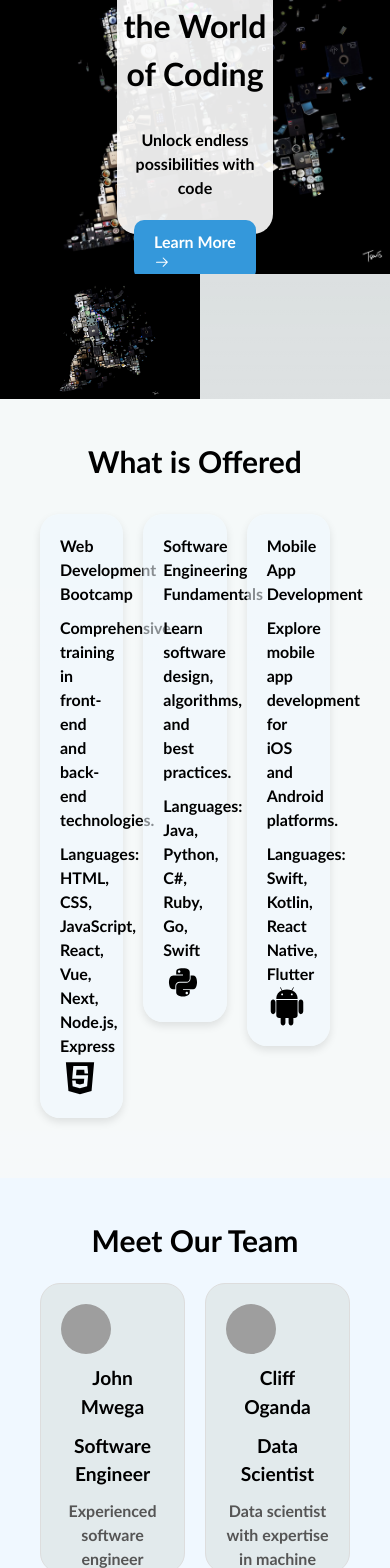
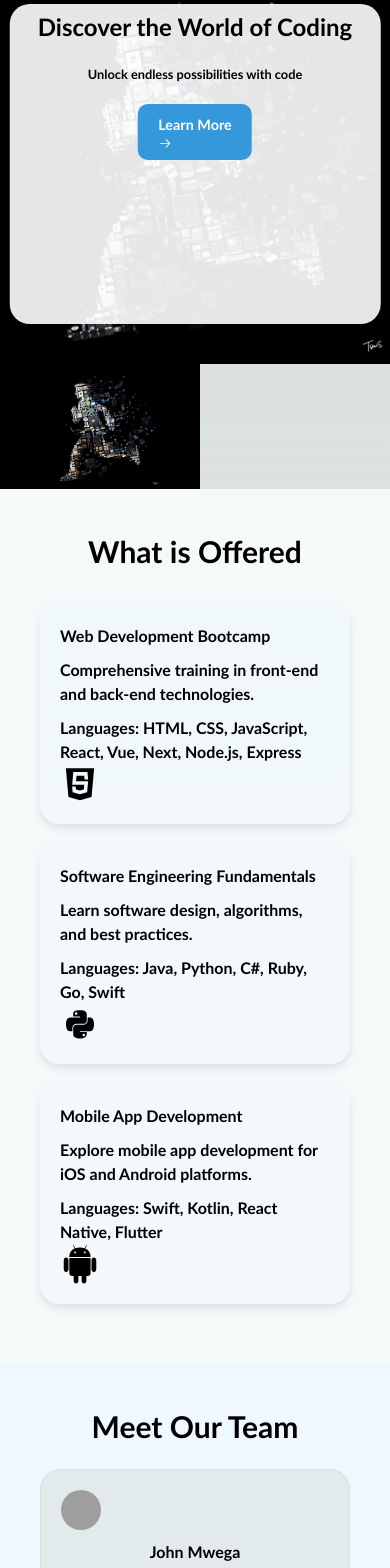
Before and after one commit to Dangoo2002/Wanakacha-Co, a Next.js app: page / in a window 390 px wide. Shown: the part 240-1808 px from the top of the page. Built offline with nearby package versions, Linux system fonts and the light colour scheme; grey boxes are pictures that could not be loaded.

Commit message:
made it responsive

```diff
--- a/app/author/author.module.css
+++ b/app/author/author.module.css
@@ -43,7 +43,7 @@
   position: relative;
   top: 40px;
 }
-  .desc{
+.desc {
   margin-bottom: 15px;
   position: relative;
   top: 40px;
@@ -71,3 +71,51 @@
     font-size: 1rem; /* Adjusted font size for small screens */
   }
 }
+@media screen and (max-width: 768px) {
+  .authorSection {
+    flex-direction: column;
+    text-align: center;
+  }
+}
+
+/* Media query for screens smaller than 480px */
+@media screen and (max-width: 480px) {
+  .authorSection {
+    padding: 20px;
+  }
+}
+
+.authorPhoto {
+  border-radius: 50%;
+  width: 150px;
+  height: 150px;
+  object-fit: cover;
+  box-shadow: 0 0 10px rgba(0, 0, 0, 0.2);
+}
+
+.authorInfo {
+  max-width: 600px;
+  text-align: center;
+  color: black;
+  box-shadow: inset;
+  border-radius: 20px;
+  background-color: rgba(245, 245, 220, 0.897);
+  height: 300px;
+}
+
+.authorName,
+.authorPosition,
+.desc {
+  margin-bottom: 15px;
+  text-align: center;
+}
+
+/* Adjust positioning for smaller screens */
+@media screen and (max-width: 768px) {
+  .authorName,
+  .authorPosition,
+  .desc {
+    position: static;
+    top: 0;
+  }
+}
--- a/app/carousell/carousell.module.css
+++ b/app/carousell/carousell.module.css
@@ -6,7 +6,6 @@
   overflow: hidden;
   font-family: "Trebuchet MS", "Lucida Sans Unicode", "Lucida Grande",
     "Lucida Sans", Arial, sans-serif;
-
 }
 
 .overlay {
@@ -24,7 +23,6 @@
   height: 80%;
   font-weight: bold;
 }
-
 
 .overlay h3 {
   font-size: 2rem;
@@ -52,7 +50,7 @@
   position: relative;
   top: 60px;
 }
-  .learnMoreButton:hover{
+.learnMoreButton:hover {
   background-color: rgb(0, 89, 255);
 }
 
@@ -72,6 +70,47 @@
     0.5
   ); /* Add a semi-transparent black background */
 }
+@media screen and (max-width: 760px) {
+  .overlay {
+    width: 90%; /* Adjusted for better responsiveness on smaller screens */
+    height: 70%; /* Adjusted for better responsiveness on smaller screens */
+  }
+
+  .overlay h3 {
+    top: 10px; /* Adjusted for better positioning on smaller screens */
+  }
+
+  .overlay p {
+    top: 20px; /* Adjusted for better positioning on smaller screens */
+  }
+
+  .learnMoreButton {
+    top: 20px; /* Adjusted for better positioning on smaller screens */
+  }
+}
+
+/* Media query for screens smaller than 468px */
+@media screen and (max-width: 468px) {
+  .overlay {
+    width: 95%; /* Adjusted for better responsiveness on smallest screens */
+    height: 80%; /* Adjusted for better responsiveness on smallest screens */
+  }
+
+  .overlay h3 {
+    font-size: 1.5rem; /* Adjusted font size for smallest screens */
+    top: 5px; /* Adjusted for better positioning on smallest screens */
+  }
+
+  .overlay p {
+    font-size: 0.8rem; /* Adjusted font size for smallest screens */
+    top: 15px; /* Adjusted for better positioning on smallest screens */
+  }
+
+  .learnMoreButton {
+    font-size: 0.9rem; /* Adjusted font size for smallest screens */
+    top: 15px; /* Adjusted for better positioning on smallest screens */
+  }
+}
 @media only screen and (max-width: 320px) {
   .section {
     height: 300px; /* Adjusted height for small screens */
--- a/app/catalog/catalog.module.css
+++ b/app/catalog/catalog.module.css
@@ -34,7 +34,6 @@
 .courseTitle {
   margin-bottom: 10px;
   font-weight: bolder;
-
 }
 
 .courseDescription {
@@ -92,3 +91,17 @@
     bottom: 10px;
   }
 }
+@media screen and (max-width: 768px) {
+  .courseCard {
+    width: calc(50% - 20px); /* Two cards per row with 20px margin between */
+    margin-right: 0; /* No margin on the right for smaller screens */
+  }
+}
+
+/* Media query for screens smaller than 480px */
+@media screen and (max-width: 480px) {
+  .courseCard {
+    width: 100%; /* Full width for one card per row */
+    margin-right: 0; /* No margin on the right for smallest screens */
+  }
+}
--- a/app/footer/footer.module.css
+++ b/app/footer/footer.module.css
@@ -51,6 +51,16 @@
   font-size: 14px;
   color: white;
 }
+@media screen and (max-width: 760px) {
+  .footer {
+    flex-direction: column; /* Change to a column layout on smaller screens */
+    align-items: center; /* Center content in a column layout */
+  }
+
+  .column {
+    max-width: 100%; /* Make columns full width on smaller screens */
+  }
+}
 @media only screen and (max-width: 320px) {
   .footer {
     flex-direction: column;
--- a/app/home.module.css
+++ b/app/home.module.css
@@ -5,5 +5,17 @@
   position: relative;
   top: 90px;
   font-weight: bold;
+}
+/* Media query for screens smaller than 760px */
+@media screen and (max-width: 760px) {
+  .logos {
+    top: 150px; /* Adjusted position for better visibility on smaller screens */
+  }
+}
 
+/* Media query for screens smaller than 468px */
+@media screen and (max-width: 468px) {
+  .logos {
+    top: 180px; /* Further adjusted position for smallest screens */
   }
+}
--- a/app/tutors/tutors.module.css
+++ b/app/tutors/tutors.module.css
@@ -33,7 +33,7 @@
   box-sizing: border-box; /* Include padding and border in the element's total width and height */
 }
 
-.memberName{
+.memberName {
   margin: 10px 0;
   font-size: 1.2rem;
   color: black;
@@ -45,12 +45,10 @@
   border-radius: 50%;
 }
 
-
 .memberTitle {
   margin: 10px 0;
   font-size: 1.2rem;
   color: black;
-
 }
 
 .memberDescription {
@@ -87,3 +85,46 @@
     width: 100%; /* Full width on small screens */
   }
 }
+@media screen and (max-width: 760px) {
+  .teamGrid {
+    grid-template-columns: 1fr; /* Display one column on screens smaller than 760px */
+  }
+}
+
+.teamCard {
+  text-align: center;
+  padding: 20px;
+  border: 1px solid #ddd;
+  border-radius: 20px;
+  background-color: #e2eaec;
+  width: 100%; /* Set a fixed width for the cards */
+  height: 290px; /* Set a fixed height for the cards */
+  box-sizing: border-box; /* Include padding and border in the element's total width and height */
+}
+
+.memberName {
+  margin: 10px 0;
+  font-size: 1.2rem;
+  color: black;
+  font-weight: bold;
+}
+
+.memberImage {
+  width: 50px; /* Adjust the width as needed */
+  height: 50px; /* Set the same height as the width for a perfect circle */
+  border-radius: 50%;
+}
+
+/* Media query for screens smaller than 468px */
+@media screen and (max-width: 468px) {
+  .memberImage {
+    width: 40px; /* Adjust the width for smaller screens */
+    height: 40px; /* Adjust the height accordingly */
+  }
+
+  .memberName,
+  .memberTitle,
+  .memberDescription {
+    font-size: 1rem; /* Adjust the font size for smaller screens */
+  }
+}
```
Also changed, not shown: app/apply/apply.module.css (+23 -7 lines), .codesandbox/tasks.json (added), .devcontainer/devcontainer.json (added). Lines whose indentation alone changed are shown as unchanged.
